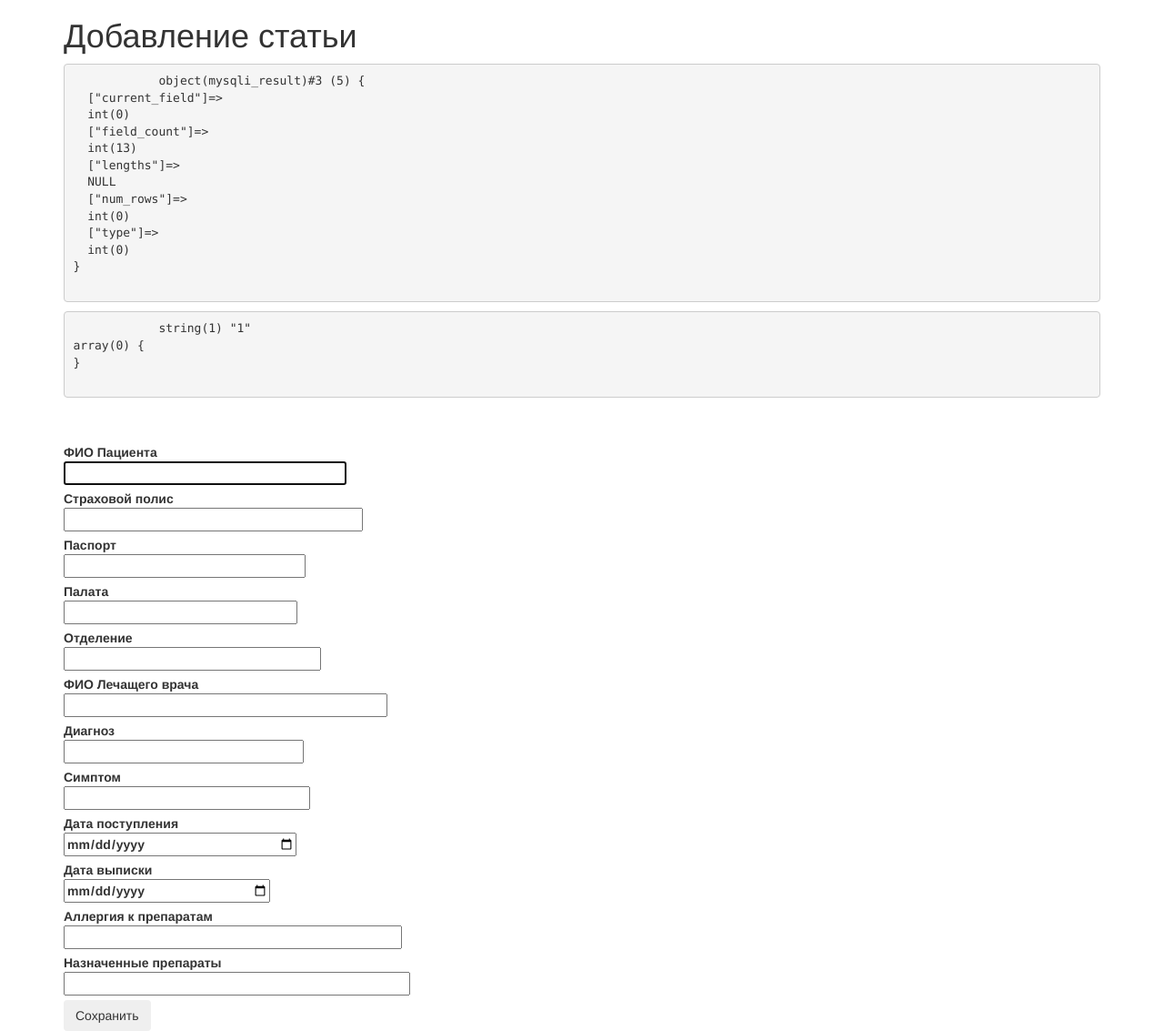
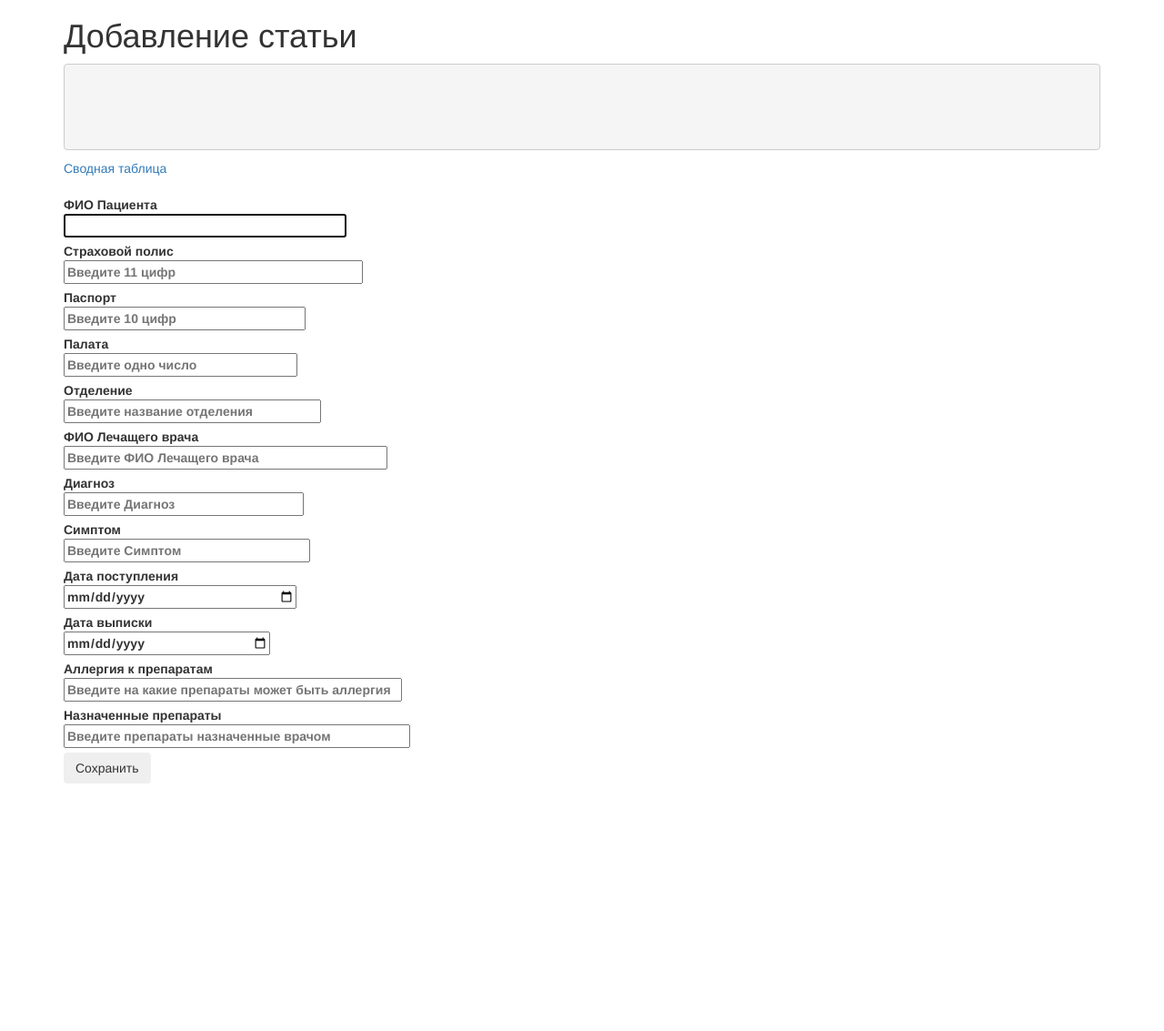
Before and after one commit to NikolayKotenko/Poliklinnika, a PHP site: page /views/form_add_new_article_admin-panel.php?action=1 in a window 1280 px wide. Shown: the whole page at 91% size. After the commit the page ends 861 px from the top, so only its background shows below. Run offline with PHP 8.4, Linux system fonts and the light colour scheme; data that the repository does not hold is empty.

Commit message:
Поправил, теперь нужно сформировать отчёты.

```diff
--- a/views/form_add_new_article_admin-panel.php
+++ b/views/form_add_new_article_admin-panel.php
@@ -17,41 +17,41 @@ $link = db_connect(); /* непонял зачем делать это еще р
     <h1>Добавление статьи</h1>
     <div>
         <?php
-        $query2 = "SELECT
-    FIO_pacienta.id,
-    FIO_pacienta.fio_pacienta AS 'ФИО Пациента',
-    Strahovoi_polis.Nomer_polisa AS 'Страховой полис',
-    Pasport.nomer_pasporta AS 'Паспорт',
-    Palata.nomer_palati AS 'Палата',
-    Otdelenie.nazvanie_otdelenia_specialnost AS 'Отделение',
-    Palata.fio_vracha AS 'ФИО Лечащего врача',
-    Diagnoz.diagnoz AS 'Диагноз',
-    Simptom.simptom AS 'Симптом',
-    Palata.data_postuplenia AS 'Дата поступления',
-    Palata.data_vipiski AS 'Дата выписки',
-    allergia_k_preparatam.alergia_k_preparatam AS 'Аллергия к препаратам',
-    Naznachenie_preparati.naznachenie_preparati AS 'Назначенные препараты'
-
-    FROM
-    FIO_pacienta
-
-    LEFT JOIN Palata USING (fio_pacienta)
-
-    JOIN Strahovoi_polis ON FIO_pacienta.fio_pacienta = Strahovoi_polis.fio_pacienta
-    JOIN Pasport ON FIO_pacienta.fio_pacienta = Pasport.fio_pacienta
-    JOIN Otdelenie ON FIO_pacienta.fio_pacienta = Otdelenie.fio_pacienta
-    JOIN Diagnoz ON FIO_pacienta.fio_pacienta = Diagnoz.fio_pacienta
-    JOIN Simptom ON FIO_pacienta.fio_pacienta = Simptom.fio_pacienta
-    JOIN allergia_k_preparatam ON FIO_pacienta.fio_pacienta = allergia_k_preparatam.fio_pacienta
-    JOIN Naznachenie_preparati ON FIO_pacienta.fio_pacienta = Naznachenie_preparati.fio_pacienta
-    ORDER BY `id` ASC";
-
-        $result2 = mysqli_query($link, $query2); /* Все что мы отобрали (САМ ЗАПРОС) записываем в переменную $result */
-
-        ?>
-        <pre>
-            <?php var_dump($result2);?>
-        </pre>
+//        $query2 = "SELECT
+//    FIO_pacienta.id,
+//    FIO_pacienta.fio_pacienta AS 'ФИО Пациента',
+//    Strahovoi_polis.Nomer_polisa AS 'Страховой полис',
+//    Pasport.nomer_pasporta AS 'Паспорт',
+//    Palata.nomer_palati AS 'Палата',
+//    Otdelenie.nazvanie_otdelenia_specialnost AS 'Отделение',
+//    Palata.fio_vracha AS 'ФИО Лечащего врача',
+//    Diagnoz.diagnoz AS 'Диагноз',
+//    Simptom.simptom AS 'Симптом',
+//    Palata.data_postuplenia AS 'Дата поступления',
+//    Palata.data_vipiski AS 'Дата выписки',
+//    allergia_k_preparatam.alergia_k_preparatam AS 'Аллергия к препаратам',
+//    Naznachenie_preparati.naznachenie_preparati AS 'Назначенные препараты'
+//
+//    FROM
+//    FIO_pacienta
+//
+//    LEFT JOIN Palata USING (fio_pacienta)
+//
+//    JOIN Strahovoi_polis ON FIO_pacienta.fio_pacienta = Strahovoi_polis.fio_pacienta
+//    JOIN Pasport ON FIO_pacienta.fio_pacienta = Pasport.fio_pacienta
+//    JOIN Otdelenie ON FIO_pacienta.fio_pacienta = Otdelenie.fio_pacienta
+//    JOIN Diagnoz ON FIO_pacienta.fio_pacienta = Diagnoz.fio_pacienta
+//    JOIN Simptom ON FIO_pacienta.fio_pacienta = Simptom.fio_pacienta
+//    JOIN allergia_k_preparatam ON FIO_pacienta.fio_pacienta = allergia_k_preparatam.fio_pacienta
+//    JOIN Naznachenie_preparati ON FIO_pacienta.fio_pacienta = Naznachenie_preparati.fio_pacienta
+//    ORDER BY `id` ASC";
+//
+//        $result2 = mysqli_query($link, $query2); /* Все что мы отобрали (САМ ЗАПРОС) записываем в переменную $result */
+//
+//        ?>
+<!--        <pre>-->
+<!--            --><?php //var_dump($result2);?>
+<!--        </pre>-->
 
         <!-- Атрибут action - говорит о том что данные передавать скрипту -->
         <!-- Method - каким способом будут передаваться параметры.-->
@@ -69,19 +69,20 @@ $link = db_connect(); /* непонял зачем делать это еще р
             <?php
 
 
-            var_dump($_GET['action']);
-            var_dump(articles_all($link));?>
-            </pre>
-            <?php
-            $post_null_get_article = articles_all($link);
+//            var_dump($_GET['action']);
+//            var_dump(articles_all($link));?>
+<!--            </pre>-->
+<!--            --><?php
+//            $post_null_get_article = articles_all($link);
 
             ?>
 
 
             </pre>
-            <br><br>
 
-                <label> ФИО Пациента
+            <a href="../admin-panel/index.php">Сводная таблица</a> <br><br>
+
+            <label> ФИО Пациента
                     <input type="text" name="fio_pacienta" value="" class="form-item" autofocus required>
 <!--                    <select name="book">-->
 <!--                        <option value="0">Выберите книгу</option>-->
@@ -96,39 +97,39 @@ $link = db_connect(); /* непонял зачем делать это еще р
                     <!-- required применяет стилевые правила к тегу <input>,  Он позволяет выделять поля
                     обязательные к заполнению перед отправкой формы. -->
                 <!-- Атрибут autofocus устанавливает, что кнопка получает фокус после загрузки страницы. -->
-            </label><br>
+                </label><br>
             <label>Страховой полис
-                <input type="text" name="strahovoi_polis" value="" class="form-item" autofocus required>
+                <input type="text" minlength="11" maxlength="11" name="strahovoi_polis" value="" class="form-item" placeholder="Введите 11 цифр" autofocus required>
             </label> <br>
             <label>Паспорт
-                <input type="text" name="Паспорт" value="" class="form-item" autofocus required>
+                <input type="text" minlength="10" maxlength="10" name="Паспорт" value="" class="form-item" placeholder="Введите 10 цифр" autofocus required>
             </label><br>
             <label>Палата
-                <input type="text" name="Палата" value="" class="form-item" autofocus required>
+                <input type="text" pattern="\d{1}" name="Палата" value="" class="form-item" placeholder="Введите одно число" autofocus required>
             </label><br>
             <label>Отделение
-                <input type="text" name="Отделение" value="" class="form-item" autofocus required>
+                <input type="text" name="Отделение" value="" class="form-item" placeholder="Введите название отделения" autofocus required>
             </label><br>
             <label>ФИО Лечащего врача
-                <input type="text" name="ФИО_Лечащего_врача" value="" class="form-item" autofocus required>
+                <input type="text" name="ФИО_Лечащего_врача" value="" class="form-item" placeholder="Введите ФИО Лечащего врача" autofocus required>
             </label><br>
             <label>Диагноз
-                <input type="text" name="Диагноз" value="" class="form-item" autofocus required>
+                <input type="text" name="Диагноз" value="" class="form-item" placeholder="Введите Диагноз" autofocus required>
             </label><br>
             <label>Симптом
-                <input type="text" name="Симптом" value="" class="form-item" autofocus required>
+                <input type="text" name="Симптом" value="" class="form-item" placeholder="Введите Симптом" autofocus required>
             </label><br>
             <label>Дата поступления
-                <input type="date" name="Дата_поступления" value="" class="form-item" autofocus required>
+                <input type="date" name="Дата_поступления" value="" class="form-item" placeholder="Введите Дату поступления пациента" autofocus required>
             </label><br>
             <label>Дата выписки
-                <input type="date" name="Дата_выписки" value="" class="form-item" autofocus required>
+                <input type="date" name="Дата_выписки" value="" class="form-item" placeholder="Введите Дату выписки" autofocus required>
             </label><br>
             <label>Аллергия к препаратам
-                <input type="text" name="Аллергия_к_препаратам" value="" class="form-item" autofocus >
+                <input type="text" name="Аллергия_к_препаратам" value="" class="form-item" placeholder="Введите на какие препараты может быть аллергия" autofocus >
             </label><br>
             <label>Назначенные препараты
-                <input type="text" name="Назначенные_препараты" value="" class="form-item" autofocus required>
+                <input type="text" name="Назначенные_препараты" value="" class="form-item" placeholder="Введите препараты назначенные врачом" autofocus required>
             </label><br>
             <input type="submit" value="Сохранить" class="btn">
         </form>
```
Also changed, not shown: views/articles.php (+8 -17 lines), views/form_edit_article_admin-panel.php (+25 -22 lines).
